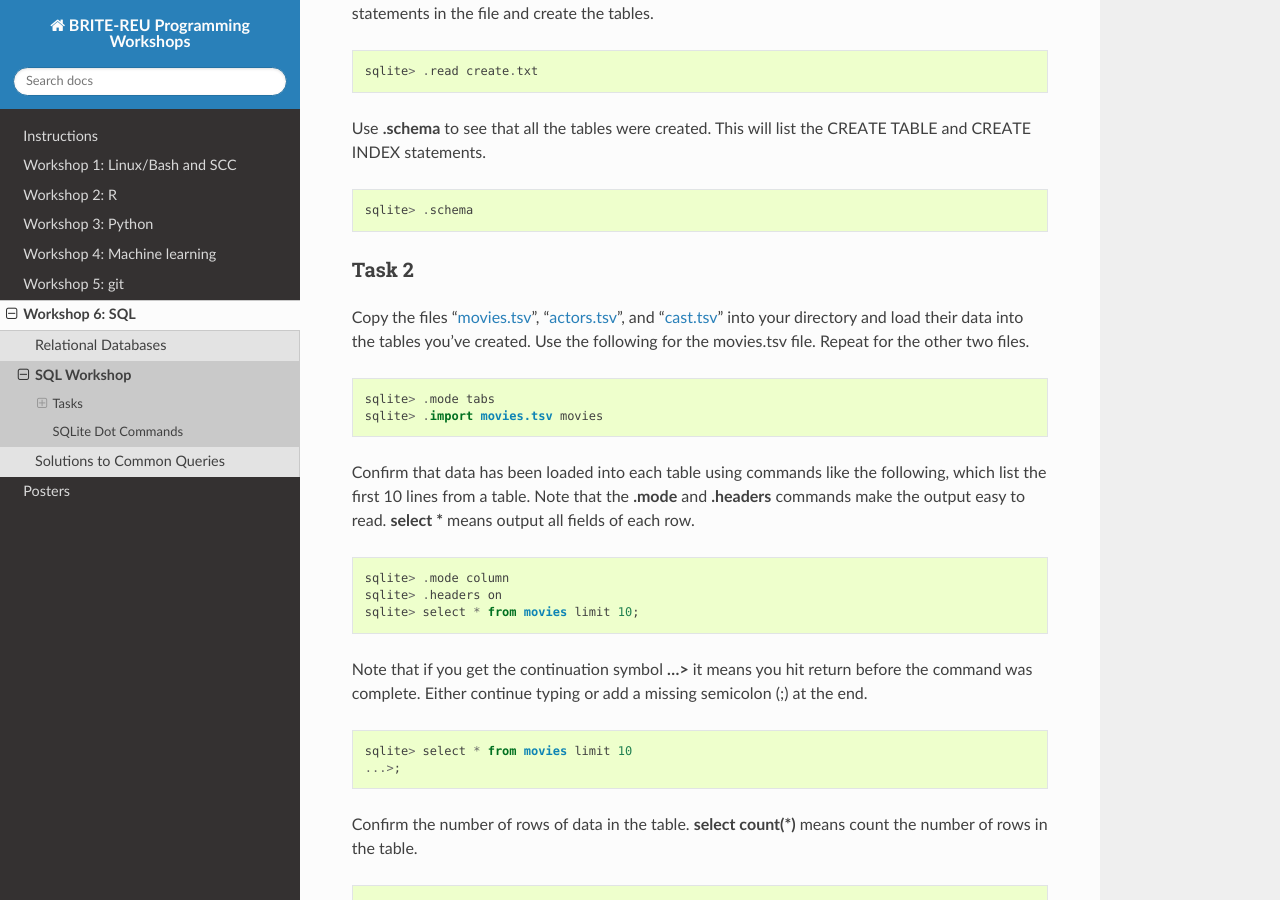
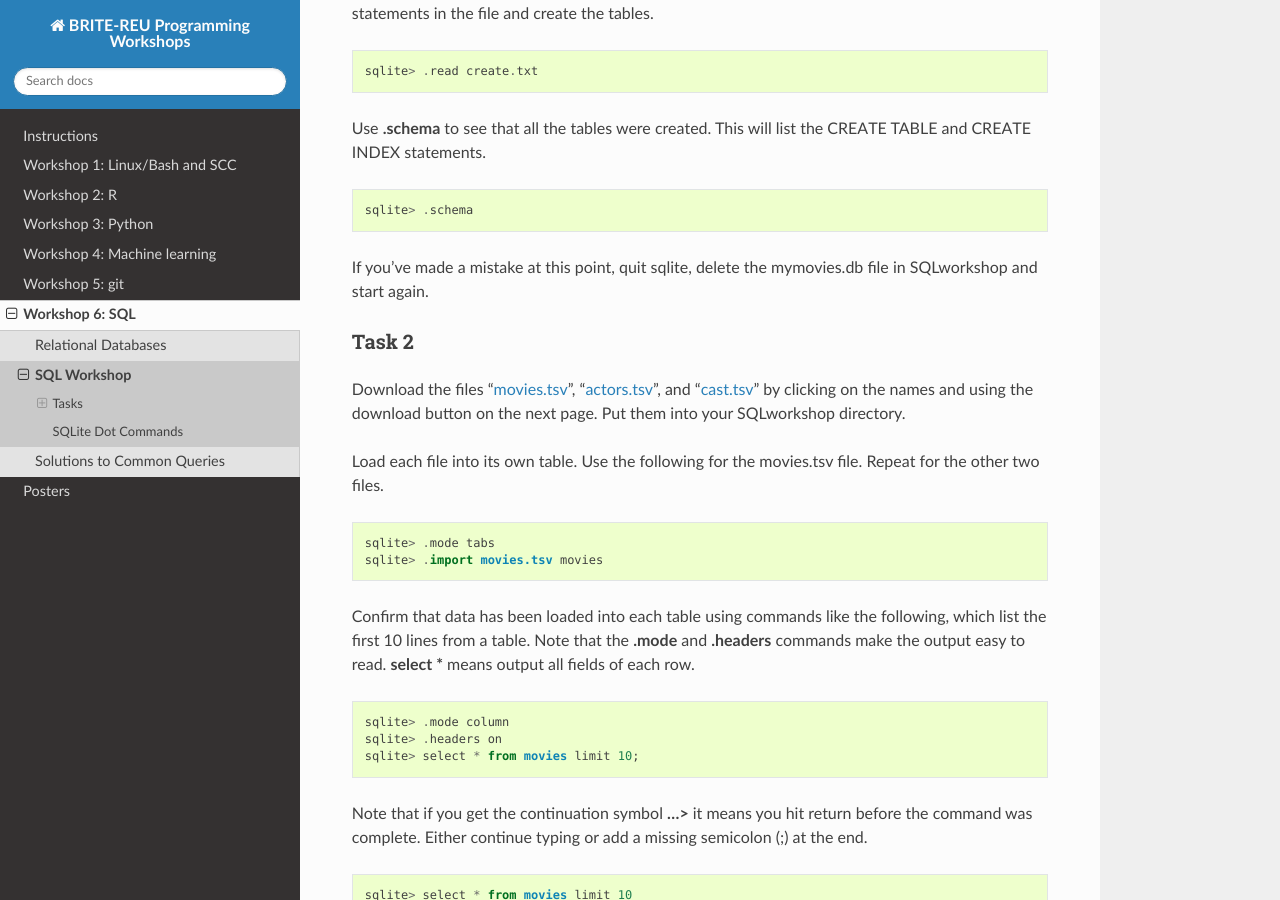
Before and after one commit to BRITE-REU/programming-workshops, a Sphinx documentation site: the page built from source/workshops/06_SQL/Workshop_SQL.rst, in a window 1280 px wide and 900 px high, scrolled down 1474 px. Built offline with Sphinx 7.4.7 and the Read the Docs theme 2.0.0, drawn with Linux system fonts in a browser that asks for light colours; pages that are not in the unit, such as notebooks, are missing from menus.

Commit message:
Update Workshop_SQL.rst

```diff
--- a/source/workshops/06_SQL/Workshop_SQL.rst
+++ b/source/workshops/06_SQL/Workshop_SQL.rst
@@ -90,13 +90,19 @@ Use **.schema** to see that all the tables were created.  This will list the CRE
 
    sqlite> .schema
 
+
+If you've made a mistake at this point, quit sqlite, delete the mymovies.db file in SQLworkshop and start again.
+
+
 .. _`Task 2`:
 
 ************
 Task 2
 ************
 
-Copy the files "`movies.tsv <https://github.com/BRITE-REU/programming-workshops/blob/master/source/workshops/06_SQL/data/movies.tsv>`_", "`actors.tsv <https://github.com/BRITE-REU/programming-workshops/blob/master/source/workshops/06_SQL/data/actors.tsv>`_", and "`cast.tsv <https://github.com/BRITE-REU/programming-workshops/blob/master/source/workshops/06_SQL/data/cast.tsv>`_" into your directory and load their data into the tables you've created.  Use the following for the movies.tsv file.  Repeat for the other two files.
+Download the files "`movies.tsv <https://github.com/BRITE-REU/programming-workshops/blob/master/source/workshops/06_SQL/data/movies.tsv>`_", "`actors.tsv <https://github.com/BRITE-REU/programming-workshops/blob/master/source/workshops/06_SQL/data/actors.tsv>`_", and "`cast.tsv <https://github.com/BRITE-REU/programming-workshops/blob/master/source/workshops/06_SQL/data/cast.tsv>`_" by clicking on the names and using the download button on the next page.  Put them into your SQLworkshop directory.
+
+Load each file into its own table.  Use the following for the movies.tsv file.  Repeat for the other two files.
 
 .. code::
 
```
